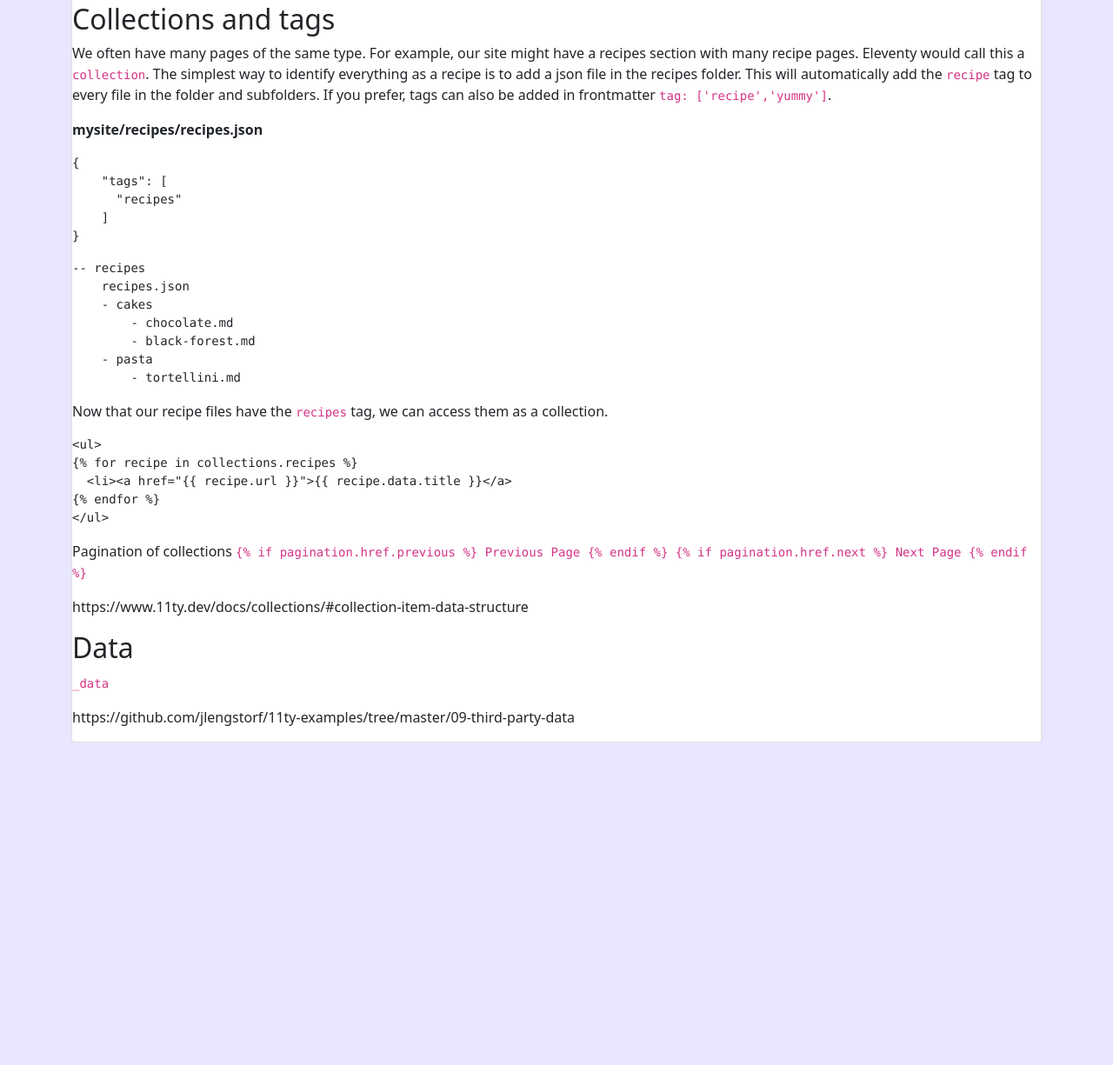
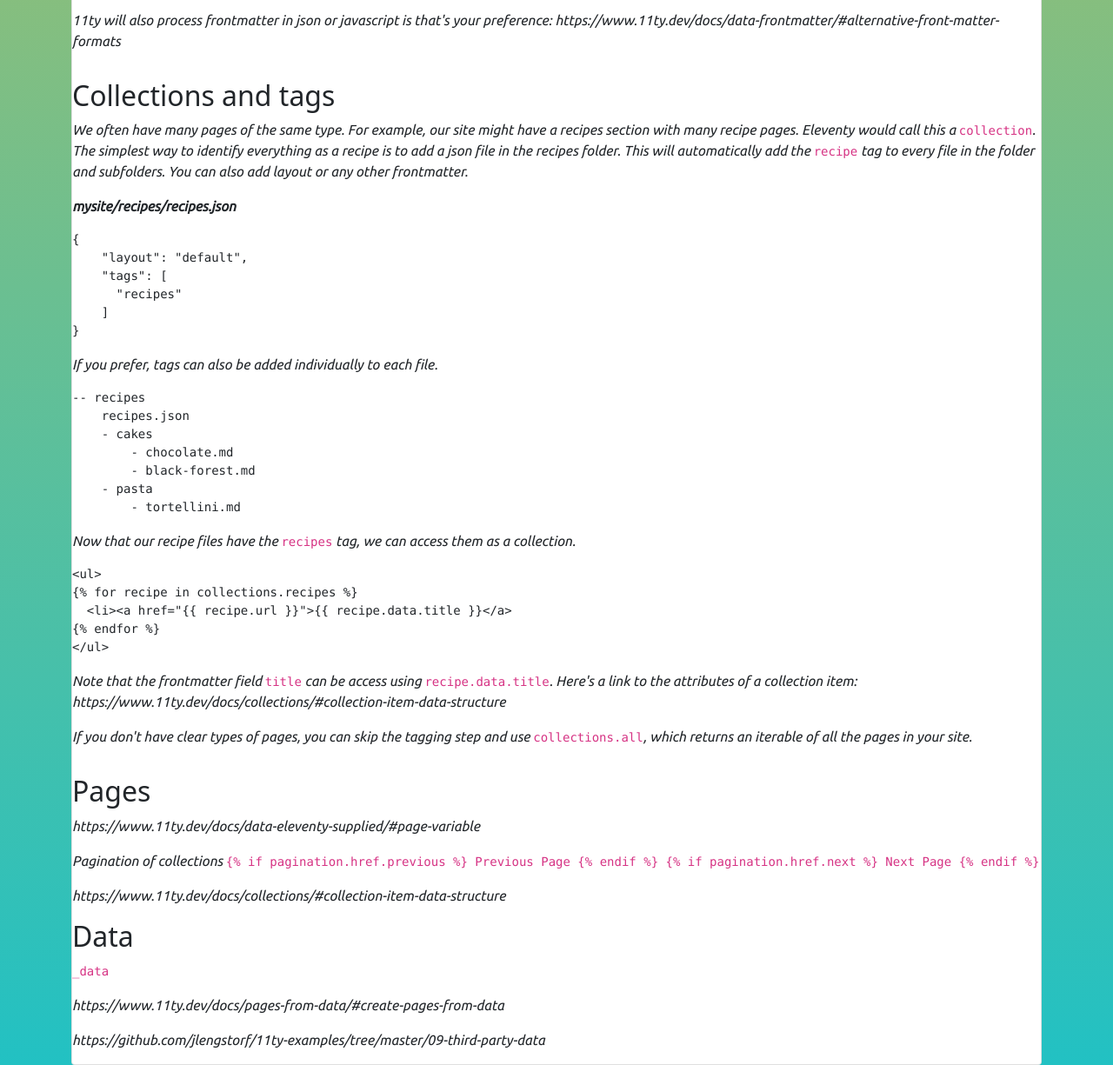
Before and after one commit to upenndigitalscholarship/howto-11ty, an Eleventy site: page how-11ty-works.md in a window 1280 px wide. Shown: the part 1463-2688 px from the top of the page at 87% size. Before the commit the page ends 2317 px from the top, so only its background shows below. Built offline with nearby package versions, Linux system fonts and the light colour scheme; Eleventy itself is replaced by a stand-in of ours; code samples lack their colours; files that its build step writes are made by us from their sources.

Commit message:
learning a lot

````diff
--- a/assets/css/style.css
+++ b/assets/css/style.css
@@ -1,3 +1,13 @@
+@import url('https://fonts.googleapis.com/css2?family=Major+Mono+Display&family=Ubuntu:ital@1&display=swap');
 body {
-    background: #e8e7ff;
+    background: rgb(34,193,195);
+    background: linear-gradient(0deg, rgba(34,193,195,1) 0%, rgba(253,187,45,1) 100%);
 }
+
+h1 {
+    font-family: 'Major Mono Display', monospace;
+}
+
+p {
+    font-family: 'Ubuntu', sans-serif;
+}
--- a/how-11ty-works.md
+++ b/how-11ty-works.md
@@ -21,14 +21,15 @@ becomes
 ```
 If there are files that you don't want 11ty to process, you can add them to an `.eleventyignore` file.
 
+Similarly if you just want 11ty to copy files or a directory to the `_site` foldier, you can add that to the `.eleventy.js` file. There's a whole separate section on configuration. For now I'll say that to copy an `assets` folder and subdirectories to `_site`, just add `eleventyConfig.addPassthroughCopy("assets");` to your .eleventy.js file.
 
 ## Templates
-One of the main advantages of site generators is their ability to separate content from layout. With templates, we have reusable and consistent formatting and layout for a site's content. 11ty will look for your templates in an `_includes` directory.
+One of the main advantages of site generators is their ability to separate content from layout and design. With templates, we have reusable and consistent formatting and layout for a site's content. 11ty will look for your templates in an `_includes` directory.
 
 Here's an example of a very simple template using the [Nunjucks](https://mozilla.github.io/nunjucks/) templating language.  11ty also supports [liquid](https://liquidjs.com/tutorials/intro-to-liquid.html) and [Handlebars](https://handlebarsjs.com/)
 
 **default.njk**
-```markdown
+```html
 <!DOCTYPE html>
 <html>
     <head>
@@ -43,7 +44,7 @@ Here's an example of a very simple template using the [Nunjucks](https://mozilla
 
 ## Frontmatter
 
-Frontmatter is a section in a markdown file in yaml format for data and metadata. We can use it to save the author of a text or tags for keywords. To tell 11ty that we want our file index.md to use the default.njk template, we'll need to add frontmatter. The `title` key gives us a value to insert in the template's placeholder `{{ title }}`. The `layout` key tells 11ty to look for a template in `_includes` named default and to use it when rendering the page. Note that the text beneath the frontmatter is placed where we have `{{ content | safe }}`
+Frontmatter is a section in a markdown file in yaml format for data and metadata. We can use it to save the author of a text or keywords. To tell 11ty that we want our file index.md to use the default.njk template, we'll need to add frontmatter. The `title` key gives us a value to insert in the template's placeholder `{{ title }}`. The `layout` key tells 11ty to look for a template in `_includes` named default and to use it when rendering the page. Note that the text beneath the frontmatter is placed where we have `{{ content | safe }}`
 
 **index.md**
 ```markdown
@@ -72,16 +73,19 @@ Now becomes
 > 11ty will also process frontmatter in json or javascript is that's your preference: https://www.11ty.dev/docs/data-frontmatter/#alternative-front-matter-formats
 
 ## Collections and tags
-We often have many pages of the same type. For example, our site might have a recipes section with many recipe pages.  Eleventy would call this a `collection`.  The simplest way to identify everything as a recipe is to add a json file in the recipes folder. This will automatically add the `recipe` tag to every file in the folder and subfolders. If you prefer, tags can also be added in frontmatter `tag: ['recipe','yummy']`.
+We often have many pages of the same type. For example, our site might have a recipes section with many recipe pages.  Eleventy would call this a `collection`.  The simplest way to identify everything as a recipe is to add a json file in the recipes folder. This will automatically add the `recipe` tag to every file in the folder and subfolders. You can also add layout or any other frontmatter.
 
 **mysite/recipes/recipes.json**
 ```json
 {
+    "layout": "default",
     "tags": [
       "recipes"
     ]
 }
 ```
+
+If you prefer, tags can also be added individually to each file.
 
 ```
 -- recipes
@@ -103,6 +107,15 @@ Now that our recipe files have the `recipes` tag, we can access them as a collec
 </ul>
 ```
 
+Note that the frontmatter field `title` can be access using `recipe.data.title`.
+Here's a link to the attributes of a collection item: https://www.11ty.dev/docs/collections/#collection-item-data-structure
+
+> If you don't have clear types of pages, you can skip the tagging step and use `collections.all`, which returns an iterable of all the pages in your site.
+
+
+## Pages
+https://www.11ty.dev/docs/data-eleventy-supplied/#page-variable
+
 Pagination of collections
 `{% if pagination.href.previous %} Previous Page {% endif %} {% if pagination.href.next %} Next Page {% endif %}`
 
@@ -112,5 +125,6 @@ https://www.11ty.dev/docs/collections/#collection-item-data-structure
 
 `_data`
 
+https://www.11ty.dev/docs/pages-from-data/#create-pages-from-data
 
 https://github.com/jlengstorf/11ty-examples/tree/master/09-third-party-data
````
